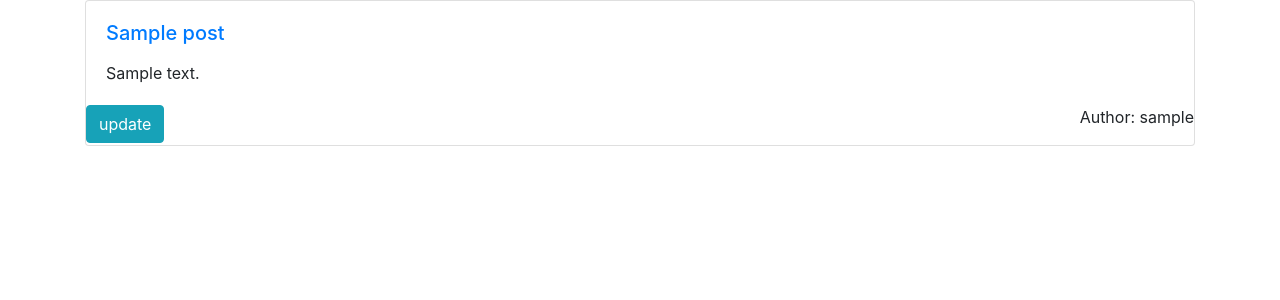
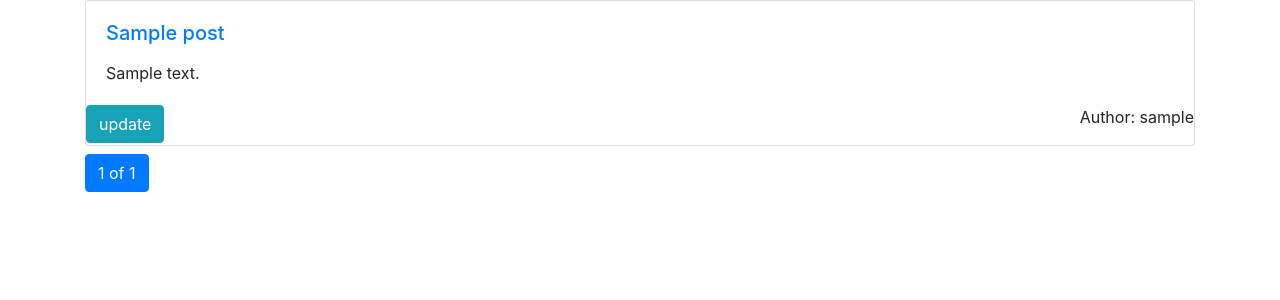
Before and after one commit to seongwonhan88/Djangogirls-tutorial, a Django app: page /posts/ in a window 1280 px wide. Shown: the part 56-356 px from the top of the page. Run offline with Django 3.2, Linux system fonts and the light colour scheme; tables that the repository leaves empty hold one stand-in row (values such as "Sample post"); some libraries are stand-ins or nearby versions.

Commit message:
paginator code applied

```diff
--- a/app/blog/views.py
+++ b/app/blog/views.py
@@ -1,16 +1,39 @@
-import re
-
-from django.http import HttpResponse, HttpResponseRedirect
+from django.core.paginator import EmptyPage, PageNotAnInteger, Paginator
 from django.shortcuts import render, redirect
-from django.urls import reverse
 from .models import Post
 
 def post_list(request):
-    posts = Post.objects.all().order_by('-created_date')
+    # 1. request.GET 에 페이지 값이 전달이 됨
+    # 2. 전체 Post queryset을 사용해서 Paginator에 인스턴스 생성, paginator 변수할당
+    # ok
+    # 3. paginator 인스턴스의 '.page()' 메소드 호출, 호출 인수에 GET요청에 전달된 'page'값을 사용
+    # 4. .page() 메서드 호출 결과를 cur_post_변수에 할당 (page instance)
+    # 5. posts 변수를 템플릿으로 전달
+    # 6. Page Instance는 순회 가능한 객체이며, 순회시 각 루프마다 해당 Post Instance를 돌려줌
+    #     post_list.html에서 해당 객체를 순회하도록 템플릿 구현
+    # 7. 템플릿에 '이전', '현재페이지', 다음 링크를 생성
+
+    paginator = Paginator(
+        Post.objects.all().order_by('-created_date'),
+        5) # show 5 posts per page
+
+    page = request.GET.get('page')
+
+    try:
+        #page 변수가 가진 값에 해당하는 Page를 paginator dㅔ서 가져오기 위해 시도
+        posts = paginator.page(page)
+
+    except PageNotAnInteger:
+        #page가 정수가 아닐 경우 발생하는 예외
+        posts = paginator.page(1)
+    except EmptyPage:
+        # page변수에 해당하는 Page에 내용이 없는 경우 마지막 페이지 가져옴
+        posts = paginator.page(paginator.num_pages)
 
     context = {
         'posts' : posts,
     }
+
     return render(request, 'blog/post_list.html', context)
 
 def post_detail(request, pk):
--- a/app/templates/blog/post_list.html
+++ b/app/templates/blog/post_list.html
@@ -20,4 +20,25 @@
     </div>
     {% endfor %}
 
+    <nav>
+        <ul class="pagination">
+            {% if posts.has_previous %}
+            <li class="page-item">
+                <a href="?page={{ posts.previous_page_number }}" class="page-link">이전</a>
+            </li>
+            {% endif %}
+
+            <li class = "page-item active">
+                <span class="page-link">
+                    {{ posts.number }} of {{ posts.paginator.num_pages }}
+                </span>
+            </li>
+
+            {% if posts.has_next %}
+            <li class="page-item">
+                <a href="?page={{ posts.next_page_number }}" class="page-link">다음</a>
+            </li>
+            {% endif %}
+        </ul>
+    </nav>
 {% endblock %}
```
